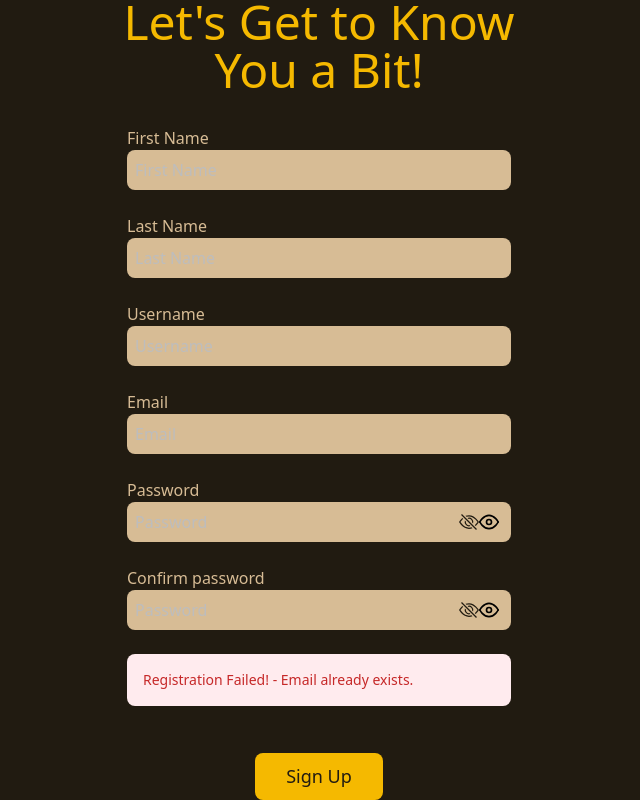
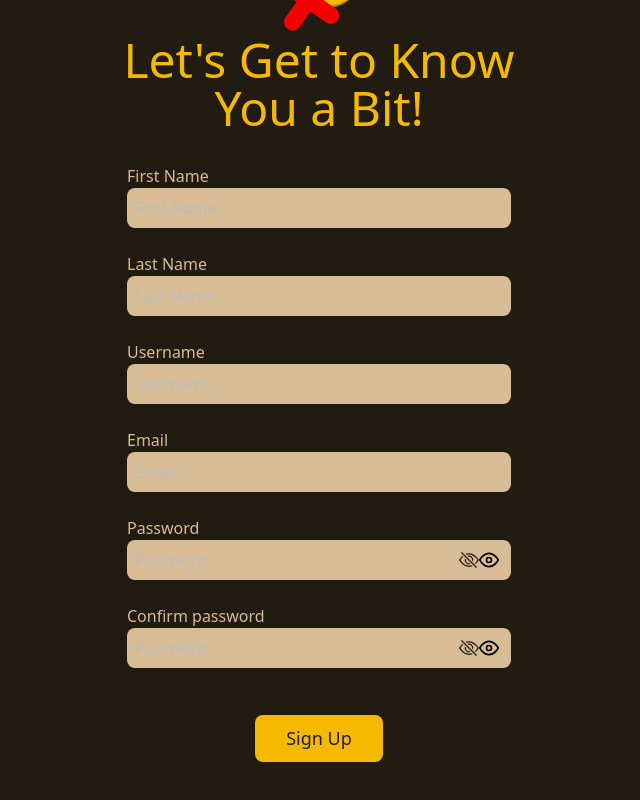
Before and after one commit to gstawde/XMarksTheSpot, a React (Create React App) app in the folder dev/frontend/: page /signup in a window 1280 px wide. Shown: the whole page, without its empty margins (321-961 px from the left). Built offline with nearby package versions, Linux system fonts and the light colour scheme; a web font is replaced by a local one.

Commit message:
quick fix with sign up and dashboard page

```diff
--- a/dev/frontend/src/pages/Dashboard.js
+++ b/dev/frontend/src/pages/Dashboard.js
@@ -8,7 +8,7 @@ import Cookies from 'js-cookie';
 const Dashboard = () => {
   const navigate = useNavigate();
   const isAuthenticated = !!Cookies.get('auth');
-  const [firstName, setFirstName] = useState("");
+  const [username, setUsername] = useState("");
 
   const handleLogout = () => {
     Cookies.remove('auth');
@@ -17,8 +17,8 @@ const Dashboard = () => {
 
   useEffect(() => {
     if (Cookies.get('auth')) {
-      const usernameFromCookie = JSON.parse(Cookies.get('auth')).firstName;
-      setFirstName(usernameFromCookie);
+      const usernameFromCookie = JSON.parse(Cookies.get('auth')).username;
+      setUsername(usernameFromCookie);
     }
   }, []);
 
--- a/dev/frontend/src/pages/SignupPage.js
+++ b/dev/frontend/src/pages/SignupPage.js
@@ -1,7 +1,9 @@
 import { useState } from "react";
+import { useNavigate } from 'react-router-dom';
 import XMarksLogo from "../assets/XMarksLogo.png";
 
 const SignupPage = () => {
+  const navigate = useNavigate();
   const [firstName, setFirstName] = useState("");
   const [lastName, setLastName] = useState("");
   const [username, setUsername] = useState("");
@@ -15,7 +17,7 @@ const SignupPage = () => {
   const [passwordsMatch, setPasswordsMatch] = useState(true);
 
   const [usernameExists, setUsernameExists] = useState(false);
-  const [emailExists, setEmailExists] = useState(true);
+  const [emailExists, setEmailExists] = useState(false);
 
   const togglePasswordVisibility = () => {
     setShowPassword(!showPassword);
@@ -102,7 +104,6 @@ const SignupPage = () => {
         .catch((error) => console.log(error));
 
       if (!emailExists && !usernameExists) {
-        console.log("hello");
 
         fetch("http://127.0.0.1:4000/add_user", {
           method: "POST",
@@ -116,6 +117,7 @@ const SignupPage = () => {
 
             if (account.status === 200) {
               console.log(account.message);
+              navigate("/login");
             } else {
               console.log(account.message);
             }
@@ -364,7 +366,7 @@ const SignupPage = () => {
               </div>
             )}
 
-            {(emailExists || usernameExists) && (
+            {passwordsMatch && (emailExists || usernameExists) && (
               <div
                 className="p-4 text-sm text-red-800 rounded-lg bg-red-50"
                 role="alert"
```
